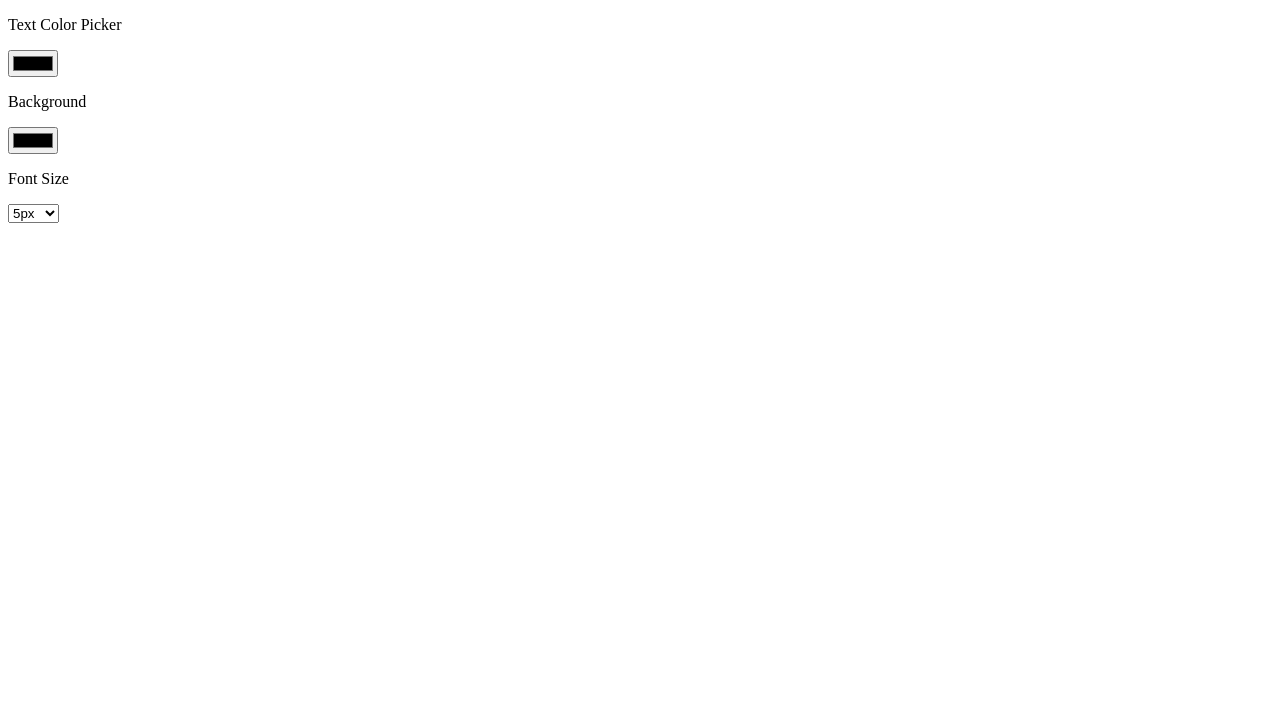
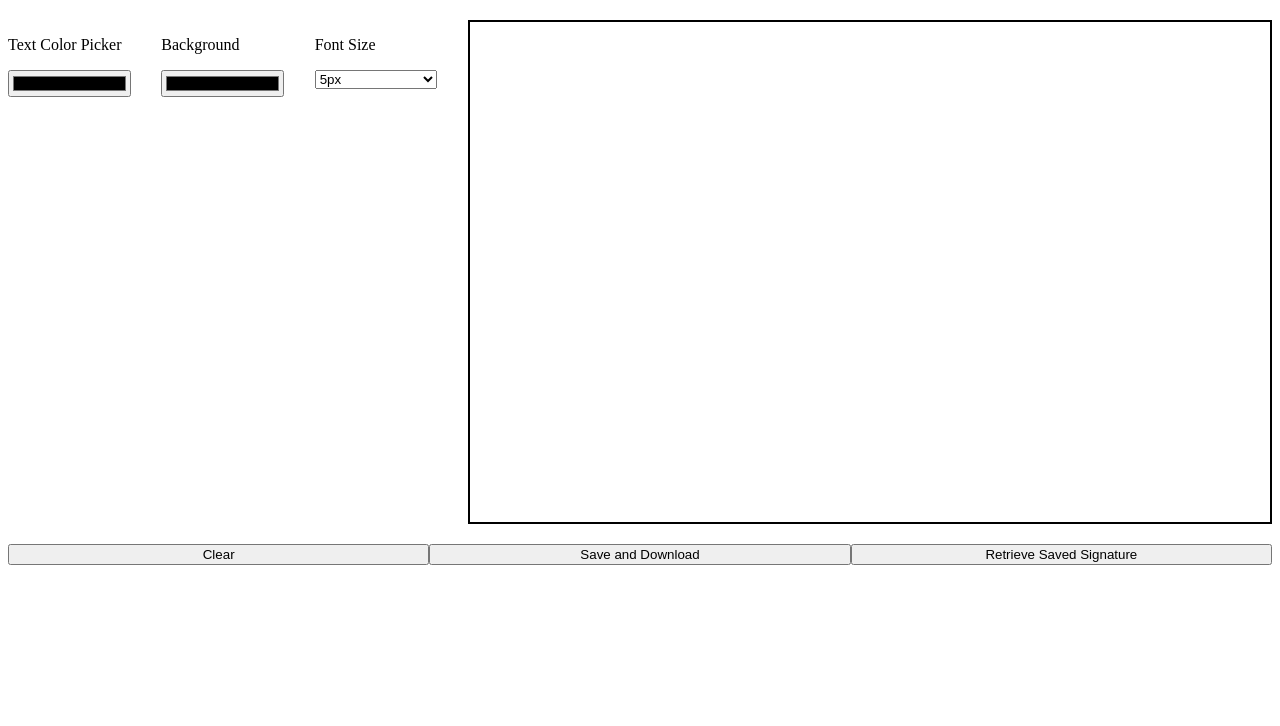
Before and after one commit to Z-4r/signature_app, a plain HTML site: page index.html in a window 1280 px wide. Drawn offline with Linux system fonts and the light colour scheme.

Commit message:
html done

```diff
--- a/index.html
+++ b/index.html
@@ -4,19 +4,34 @@
     <meta charset="UTF-8">
     <meta name="viewport" content="width=device-width, initial-scale=1.0">
     <title>Signature</title>
+    <style>
+        .top, .bottom{
+            display: flex;
+            flex-direction: row;
+            justify-content: space-between;
+            margin: 20px 0 20px 0;
+
+        }
+        .block, input, select, button{
+            width: 80%;
+        }
+        .canvas{
+            border: 2px solid black;
+        }
+    </style>
 </head>
 <body>
-    <div>
+    <div class="main">
         <div class="top">
-            <div class="black">
+            <div class="block">
                 <p>Text Color Picker</p>
                 <input class="form-control" type="color" id="colorPicker"/>
             </div>
-            <div class="black">
+            <div class="block">
                 <p>Background</p>
                 <input class="form-control" type="color" id="canvasColor"/>
             </div>
-            <div class="black">
+            <div class="block">
                 <p>Font Size</p>
                 <select id="fontSize">
                     <option value="5">5px</option>
@@ -27,7 +42,12 @@
                     <option value="50">50px</option>
                 </select>
             </div>
-            <canvas class="canvas" id="myCanvas" width="800" height="500"
+            <canvas class="canvas" id="myCanvas" width="800" height="500"></canvas>
+        </div>
+        <div class="bottom">
+            <button type="button" class="btn btn-danger" id="clearButton">Clear</button>
+            <button type="button" class="btn btn-success" id="saveButton">Save and Download</button>
+            <button type="button" class="btn btn-warning" id="retrieveButton">Retrieve Saved Signature</button>
         </div>
     </div>
 </body>
```
